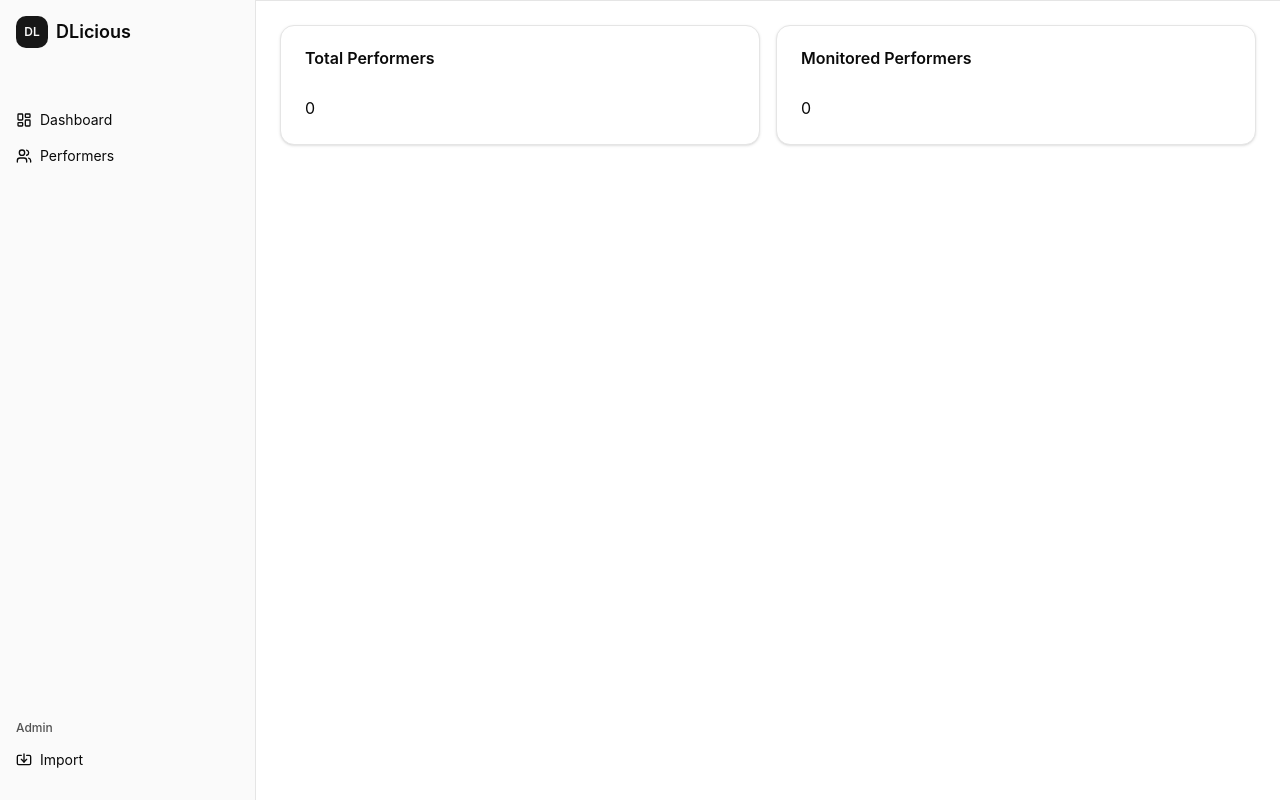
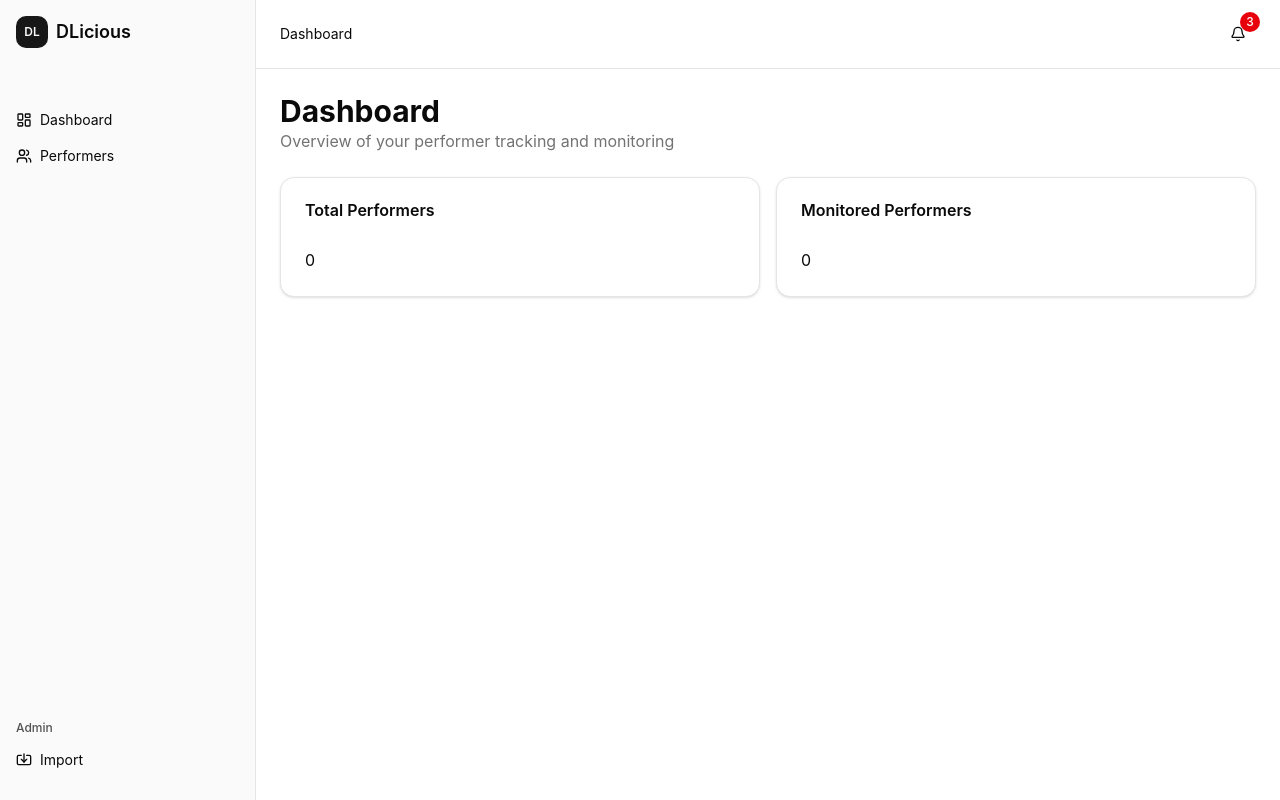
Before and after one commit to w00k1337/DLicious, a Next.js app: page / in a window 1280 px wide. Built offline with nearby package versions, Linux system fonts and the light colour scheme; no server answers; the database is empty.

Commit message:
refactor: enhance layout and header components with breadcrumbs (#50)

```diff
--- a/src/app/admin/import/page.tsx
+++ b/src/app/admin/import/page.tsx
@@ -1,5 +1,6 @@
 import { ReactElement } from 'react'
 
+import { Header } from '@/components/header'
 import { Card, CardContent, CardDescription, CardHeader, CardTitle } from '@/components/ui/card'
 import { bulkImportAction } from '@/lib/actions'
 import { getBulkImportJobs, isAnyBulkImportRunning } from '@/lib/queue/jobs/stash-performer-bulk-import/queries'
@@ -14,7 +15,9 @@ const ImportPage = async (): Promise<ReactElement> => {
   const jobs = await getBulkImportJobs()
 
   return (
-    <div className="space-y-6">
+    <>
+      <Header breadcrumbs={[{ label: 'Admin', href: '/admin' }, { label: 'Import' }]} />
+      <div className="space-y-6 p-6">
         <div>
           <h1 className="text-3xl font-bold">Import</h1>
           <p className="text-muted-foreground">Bulk import performers and manage import jobs</p>
@@ -47,6 +50,7 @@ const ImportPage = async (): Promise<ReactElement> => {
           </CardContent>
         </Card>
       </div>
+    </>
   )
 }
 
--- a/src/app/layout.tsx
+++ b/src/app/layout.tsx
@@ -4,7 +4,6 @@ import { Metadata } from 'next'
 import { ReactElement, ReactNode } from 'react'
 
 import { AppSidebar } from '@/components/app-sidebar'
-import { Header } from '@/components/header'
 import { ThemeProvider } from '@/components/theme-provider'
 import { SidebarProvider } from '@/components/ui/sidebar'
 
@@ -26,8 +25,7 @@ const RootLayout = ({ children }: RootLayoutProps): ReactElement => {
             <div className="flex min-h-screen w-full">
               <AppSidebar />
               <div className="flex flex-1 flex-col">
-                <Header />
-                <main className="flex-1 p-6">{children}</main>
+                <main className="flex-1">{children}</main>
               </div>
             </div>
           </SidebarProvider>
--- a/src/app/page.tsx
+++ b/src/app/page.tsx
@@ -1,5 +1,6 @@
 import { ReactElement } from 'react'
 
+import { Header } from '@/components/header'
 import { Card, CardContent, CardHeader, CardTitle } from '@/components/ui/card'
 import prisma from '@/lib/prisma'
 
@@ -11,6 +12,14 @@ const Dashboard = async (): Promise<ReactElement> => {
   const totalMonitored = await prisma.performer.count({ where: { isMonitored: true } })
 
   return (
+    <>
+      <Header breadcrumbs={[{ label: 'Dashboard' }]} />
+      <div className="space-y-6 p-6">
+        <div>
+          <h1 className="text-3xl font-bold">Dashboard</h1>
+          <p className="text-muted-foreground">Overview of your performer tracking and monitoring</p>
+        </div>
+
         <div className="grid gap-4 md:grid-cols-2">
           <Card>
             <CardHeader>
@@ -25,6 +34,8 @@ const Dashboard = async (): Promise<ReactElement> => {
             <CardContent>{totalMonitored}</CardContent>
           </Card>
         </div>
+      </div>
+    </>
   )
 }
 
--- a/src/app/performers/[id]/page.tsx
+++ b/src/app/performers/[id]/page.tsx
@@ -2,19 +2,11 @@ import * as countryCodes from 'country-codes-list'
 import dayjs from 'dayjs'
 import { Calendar, Film, Globe, Heart, Users } from 'lucide-react'
 import Image from 'next/image'
-import Link from 'next/link'
 import { notFound } from 'next/navigation'
 import { ReactElement } from 'react'
 
+import { Header } from '@/components/header'
 import { Badge } from '@/components/ui/badge'
-import {
-  Breadcrumb,
-  BreadcrumbItem,
-  BreadcrumbLink,
-  BreadcrumbList,
-  BreadcrumbPage,
-  BreadcrumbSeparator
-} from '@/components/ui/breadcrumb'
 import { Card, CardContent, CardHeader, CardTitle } from '@/components/ui/card'
 import { Separator } from '@/components/ui/separator'
 import { importPerformerScenesAction } from '@/lib/actions'
@@ -93,21 +85,9 @@ const PerformerDetailPage = async ({ params }: PerformerDetailPageProps): Promis
   const countryName = getCountryName(performer.country)
 
   return (
-    <div className="space-y-6">
-      <Breadcrumb>
-        <BreadcrumbList>
-          <BreadcrumbItem>
-            <BreadcrumbLink asChild>
-              <Link href="/performers">Performers</Link>
-            </BreadcrumbLink>
-          </BreadcrumbItem>
-          <BreadcrumbSeparator />
-          <BreadcrumbItem>
-            <BreadcrumbPage>{performer.name}</BreadcrumbPage>
-          </BreadcrumbItem>
-        </BreadcrumbList>
-      </Breadcrumb>
-
+    <>
+      <Header breadcrumbs={[{ label: 'Performers', href: '/performers' }, { label: performer.name }]} />
+      <div className="space-y-6 p-6">
         <div className="grid gap-6 md:grid-cols-3">
           <Card className="overflow-hidden p-0 md:col-span-1">
             <div className="aspect-auto w-full">
@@ -286,6 +266,7 @@ const PerformerDetailPage = async ({ params }: PerformerDetailPageProps): Promis
           </div>
         </div>
       </div>
+    </>
   )
 }
 
--- a/src/app/performers/page.tsx
+++ b/src/app/performers/page.tsx
@@ -1,5 +1,6 @@
 import { ReactElement, Suspense } from 'react'
 
+import { Header } from '@/components/header'
 import { Tabs, TabsContent, TabsList, TabsTrigger } from '@/components/ui/tabs'
 
 import { PerformersTable } from './performers-table'
@@ -9,22 +10,20 @@ export const dynamic = 'force-dynamic'
 
 const PerformersPage = (): ReactElement => {
   return (
+    <>
+      <Header breadcrumbs={[{ label: 'Performers' }]} />
+      <div className="space-y-6 p-6">
         <div>
-      <Tabs defaultValue="all" className="w-full">
-        <div className="sticky top-0 z-20 bg-background/95 backdrop-blur supports-[backdrop-filter]:bg-background/60">
-          <div className="pt-6 pb-6">
           <h1 className="text-3xl font-bold">Performers</h1>
           <p className="text-muted-foreground">Manage and view your tracked performers</p>
         </div>
 
-          <div className="pb-4">
+        <Tabs defaultValue="all" className="w-full">
           <TabsList className="grid w-full grid-cols-3">
             <TabsTrigger value="all">All Performers</TabsTrigger>
             <TabsTrigger value="monitored">Monitored</TabsTrigger>
             <TabsTrigger value="favorites">Favorites</TabsTrigger>
           </TabsList>
-          </div>
-        </div>
 
           <TabsContent value="all" className="mt-6">
             <Suspense fallback={<div>Loading all performers...</div>}>
@@ -45,6 +44,7 @@ const PerformersPage = (): ReactElement => {
           </TabsContent>
         </Tabs>
       </div>
+    </>
   )
 }
 
--- a/src/components/header.tsx
+++ b/src/components/header.tsx
@@ -1,7 +1,62 @@
+import { Bell } from 'lucide-react'
 import { ReactElement } from 'react'
 
-export const Header = (): ReactElement => {
+import { Badge } from '@/components/ui/badge'
+import {
+  Breadcrumb,
+  BreadcrumbItem,
+  BreadcrumbLink,
+  BreadcrumbList,
+  BreadcrumbPage,
+  BreadcrumbSeparator
+} from '@/components/ui/breadcrumb'
+import { Button } from '@/components/ui/button'
+
+// AIDEV-NOTE: Header component with data-driven breadcrumbs and global actions
+export interface BreadcrumbItem {
+  label: string
+  href?: string
+}
+
+interface HeaderProps {
+  breadcrumbs: BreadcrumbItem[]
+}
+
+export const Header = ({ breadcrumbs }: HeaderProps): ReactElement => {
   return (
-    <header className="sticky top-0 z-50 w-full border-b bg-background/95 backdrop-blur supports-[backdrop-filter]:bg-background/60"></header>
+    <header className="sticky top-0 z-50 w-full border-b bg-background/95 backdrop-blur supports-[backdrop-filter]:bg-background/60">
+      <div className="flex items-center justify-between px-6 py-4">
+        <Breadcrumb>
+          <BreadcrumbList>
+            {breadcrumbs.map((item, index) => (
+              <div key={index} className="flex items-center">
+                <BreadcrumbItem>
+                  {item.href ? (
+                    <BreadcrumbLink href={item.href}>{item.label}</BreadcrumbLink>
+                  ) : (
+                    <BreadcrumbPage>{item.label}</BreadcrumbPage>
+                  )}
+                </BreadcrumbItem>
+                {index < breadcrumbs.length - 1 && <BreadcrumbSeparator />}
+              </div>
+            ))}
+          </BreadcrumbList>
+        </Breadcrumb>
+
+        <div className="flex items-center gap-2">
+          <div className="relative">
+            <Button variant="ghost" size="icon" className="relative">
+              <Bell className="h-5 w-5" />
+              <Badge
+                variant="destructive"
+                className="absolute -top-1 -right-1 flex h-5 w-5 items-center justify-center rounded-full p-0 text-xs"
+              >
+                3
+              </Badge>
+            </Button>
+          </div>
+        </div>
+      </div>
+    </header>
   )
 }
```
Lines whose indentation alone changed are shown as unchanged.
